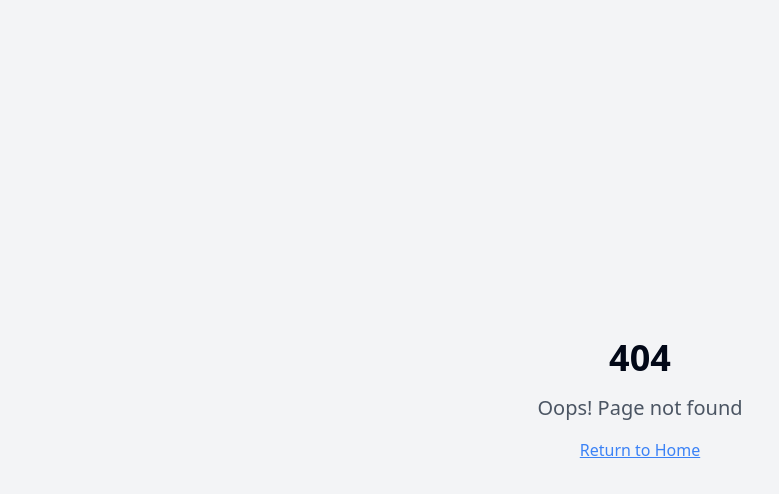
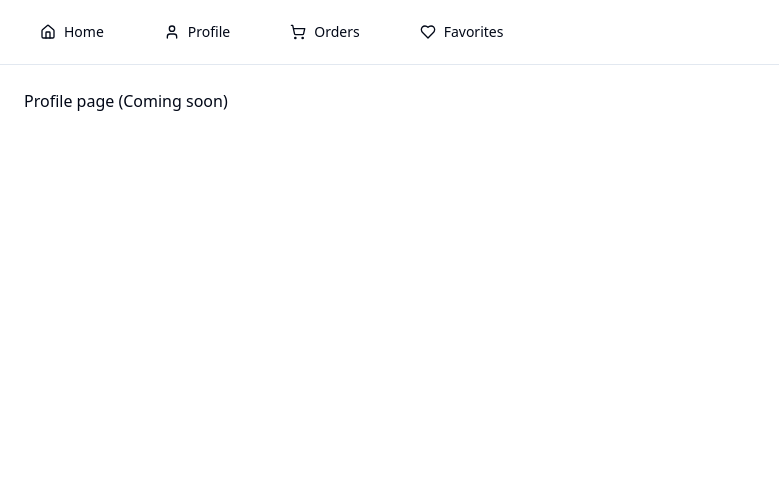
Before and after one commit to Rakesh0132/Sneaker_Release_Tracker, a React (Vite) app: page /profile in a window 1280 px wide. Before the commit this address had no page. Shown: the top 494 px of the page, without its empty margins (0-779 px from the left). Built offline with nearby package versions, Linux system fonts and the light colour scheme.

Commit message:
Add menu buttons
Add home, profile, orders, and favourites menu buttons.

```diff
--- a/src/App.tsx
+++ b/src/App.tsx
@@ -1,29 +1,32 @@
 
-import { Toaster } from "@/components/ui/toaster";
-import { Toaster as Sonner } from "@/components/ui/sonner";
-import { QueryClient, QueryClientProvider } from "@tanstack/react-query";
-import { BrowserRouter, Routes, Route } from "react-router-dom";
-import Index from "./pages/Index";
-import NotFound from "./pages/NotFound";
-import SneakerDetails from "./pages/SneakerDetails";
+import { Toaster } from "@/components/ui/toaster"
+import { Toaster as Sonner } from "@/components/ui/sonner"
+import { QueryClient, QueryClientProvider } from "@tanstack/react-query"
+import { BrowserRouter, Routes, Route } from "react-router-dom"
+import { MainNav } from "./components/MainNav"
+import Index from "./pages/Index"
+import NotFound from "./pages/NotFound"
+import SneakerDetails from "./pages/SneakerDetails"
 
 // Create a new QueryClient instance
-const queryClient = new QueryClient();
+const queryClient = new QueryClient()
 
 const App = () => (
   <QueryClientProvider client={queryClient}>
-    {/* Remove TooltipProvider since it's causing issues */}
     <Toaster />
     <Sonner />
     <BrowserRouter>
+      <MainNav />
       <Routes>
         <Route path="/" element={<Index />} />
         <Route path="/sneaker/:id" element={<SneakerDetails />} />
-        {/* ADD ALL CUSTOM ROUTES ABOVE THE CATCH-ALL "*" ROUTE */}
+        <Route path="/profile" element={<div className="p-6">Profile page (Coming soon)</div>} />
+        <Route path="/orders" element={<div className="p-6">Orders page (Coming soon)</div>} />
+        <Route path="/favorites" element={<div className="p-6">Favorites page (Coming soon)</div>} />
         <Route path="*" element={<NotFound />} />
       </Routes>
     </BrowserRouter>
   </QueryClientProvider>
-);
+)
 
-export default App;
+export default App
--- /dev/null
+++ b/src/components/MainNav.tsx
@@ -0,0 +1,51 @@
+
+import { Home, User, ShoppingCart, Heart } from "lucide-react"
+import { Link } from "react-router-dom"
+import {
+  NavigationMenu,
+  NavigationMenuItem,
+  NavigationMenuLink,
+  NavigationMenuList,
+  navigationMenuTriggerStyle,
+} from "@/components/ui/navigation-menu"
+
+export function MainNav() {
+  return (
+    <NavigationMenu className="max-w-none w-full justify-start px-6 py-3 border-b">
+      <NavigationMenuList className="gap-6">
+        <NavigationMenuItem>
+          <Link to="/">
+            <NavigationMenuLink className={navigationMenuTriggerStyle()}>
+              <Home className="mr-2 h-4 w-4" />
+              Home
+            </NavigationMenuLink>
+          </Link>
+        </NavigationMenuItem>
+        <NavigationMenuItem>
+          <Link to="/profile">
+            <NavigationMenuLink className={navigationMenuTriggerStyle()}>
+              <User className="mr-2 h-4 w-4" />
+              Profile
+            </NavigationMenuLink>
+          </Link>
+        </NavigationMenuItem>
+        <NavigationMenuItem>
+          <Link to="/orders">
+            <NavigationMenuLink className={navigationMenuTriggerStyle()}>
+              <ShoppingCart className="mr-2 h-4 w-4" />
+              Orders
+            </NavigationMenuLink>
+          </Link>
+        </NavigationMenuItem>
+        <NavigationMenuItem>
+          <Link to="/favorites">
+            <NavigationMenuLink className={navigationMenuTriggerStyle()}>
+              <Heart className="mr-2 h-4 w-4" />
+              Favorites
+            </NavigationMenuLink>
+          </Link>
+        </NavigationMenuItem>
+      </NavigationMenuList>
+    </NavigationMenu>
+  )
+}
```
